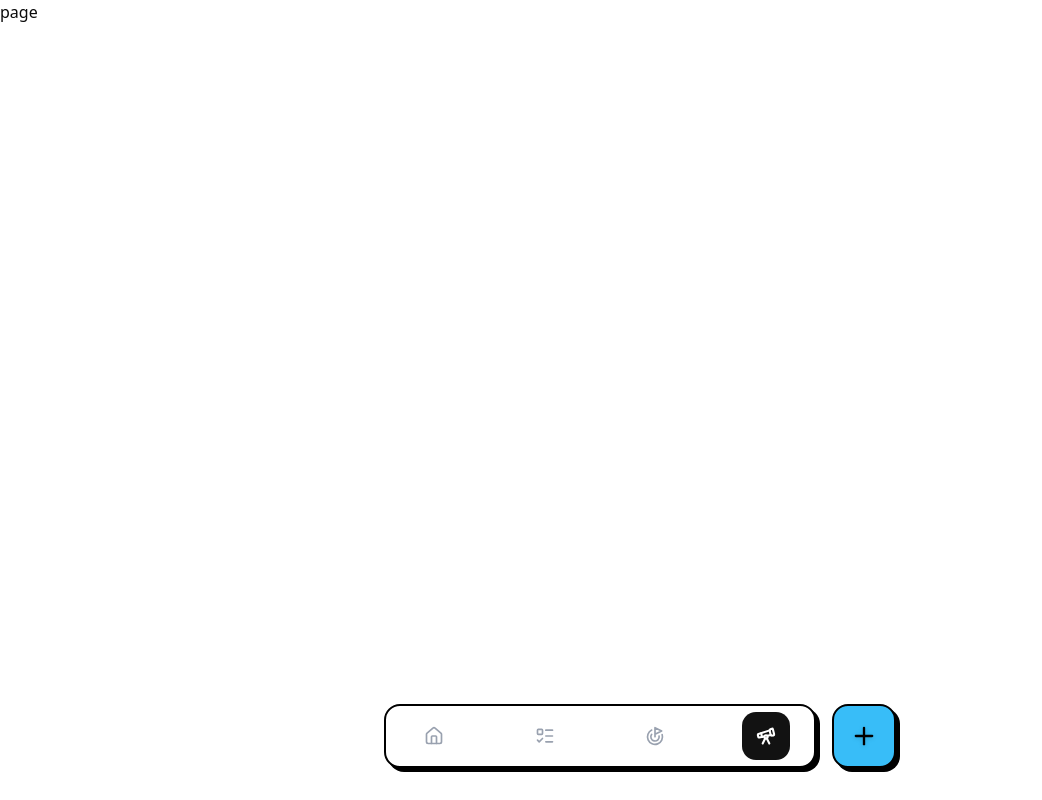
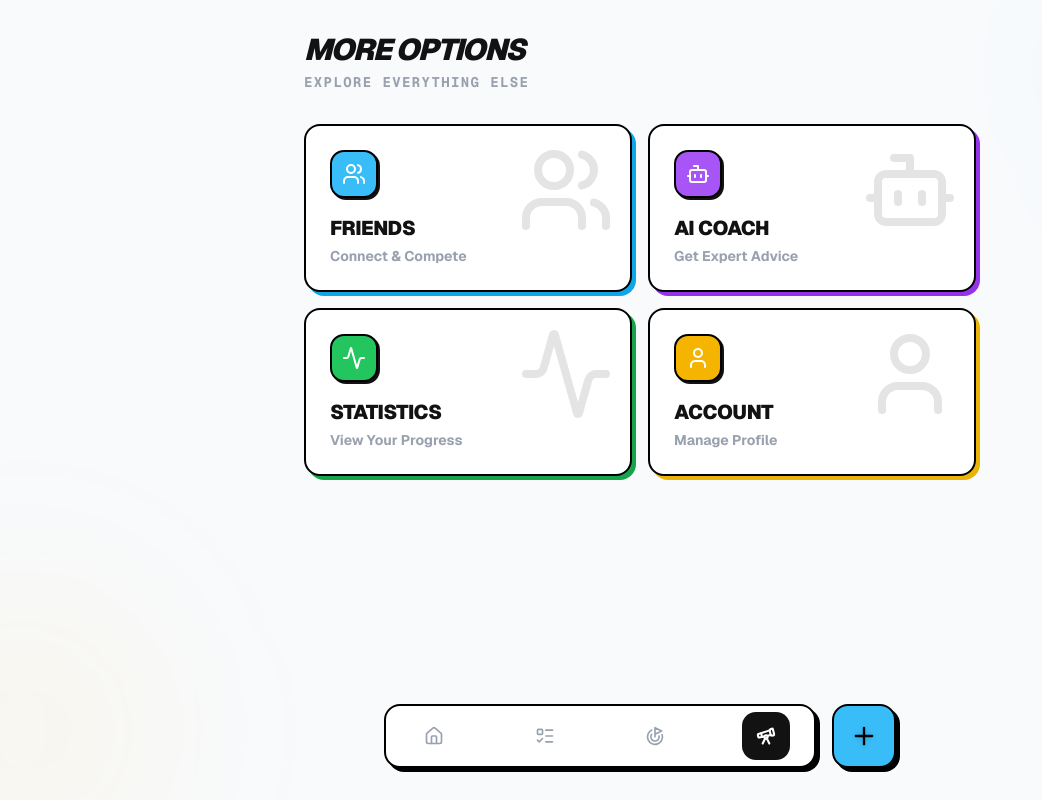
Before and after one commit to StarDust130/Prime-Day, a Next.js app: page /more in a window 1280 px wide. Shown: the whole page, without its empty margins (0-1042 px from the left). Built offline with nearby package versions, Linux system fonts and the light colour scheme.

Commit message:
feat: implement More Options page with navigation links and background decoration

```diff
--- a/app/(main)/more/page.tsx
+++ b/app/(main)/more/page.tsx
@@ -1,7 +1,121 @@
+"use client";
 
-const page = () => {
+import Link from "next/link";
+import {
+  Users,
+  User,
+  Activity,
+  Bot,
+  ArrowRight,
+  ArrowLeft,
+} from "lucide-react";
+import { Button } from "@/components/ui/button";
+import { useRouter } from "next/navigation";
+
+const menuItems = [
+  {
+    title: "Friends",
+    description: "Connect & Compete",
+    icon: Users,
+    href: "/friends",
+    color: "bg-[#38BDF8]", // Sky Blue
+    shadow: "shadow-[4px_4px_0px_0px_#0EA5E9]",
+  },
+  {
+    title: "AI Coach",
+    description: "Get Expert Advice",
+    icon: Bot,
+    href: "/coach",
+    color: "bg-[#A855F7]", // Purple
+    shadow: "shadow-[4px_4px_0px_0px_#9333EA]",
+  },
+  {
+    title: "Statistics",
+    description: "View Your Progress",
+    icon: Activity,
+    href: "/stats",
+    color: "bg-[#22C55E]", // Green
+    shadow: "shadow-[4px_4px_0px_0px_#16A34A]",
+  },
+  {
+    title: "Account",
+    description: "Manage Profile",
+    icon: User,
+    href: "/account",
+    color: "bg-[#F4B400]", // Yellow
+    shadow: "shadow-[4px_4px_0px_0px_#EAB308]",
+  },
+];
+
+export default function MorePage() {
+  const router = useRouter();
+
   return (
-    <div>page</div>
-  )
+    <div className="min-h-screen bg-[#F8FAFC] pb-24 md:p-8 pt-6 px-4 font-sans text-[#121212] overflow-hidden relative">
+      {/* --- BACKGROUND DECORATION --- */}
+      <div className="fixed inset-0 pointer-events-none z-0">
+        <div className="absolute top-[-10%] right-[-10%] w-[300px] h-[300px] bg-[#38BDF8]/5 rounded-full blur-[80px]" />
+        <div className="absolute bottom-[-10%] left-[-10%] w-[300px] h-[300px] bg-[#F4B400]/5 rounded-full blur-[80px]" />
+      </div>
+
+      <div className="relative z-10 max-w-2xl mx-auto">
+        <header className="mb-8 flex items-center gap-4">
+          <Button
+            variant="ghost"
+            size="icon"
+            onClick={() => router.back()}
+            className="rounded-full hover:bg-black/5 md:hidden"
+          >
+            <ArrowLeft className="h-6 w-6" />
+          </Button>
+          <div>
+            <h1 className="text-3xl font-black italic tracking-tighter uppercase">
+              More Options
+            </h1>
+            <p className="text-sm font-bold text-gray-400 font-mono tracking-widest mt-1">
+              EXPLORE EVERYTHING ELSE
+            </p>
+          </div>
+        </header>
+
+        <div className="grid grid-cols-1 sm:grid-cols-2 gap-4 mb-8">
+          {menuItems.map((item) => (
+            <Link key={item.title} href={item.href} className="group">
+              <div
+                className={`h-full bg-white p-6 rounded-2xl border-2 border-black ${item.shadow} group-hover:translate-x-[-2px] group-hover:translate-y-[-2px] group-hover:shadow-none transition-all duration-200 relative overflow-hidden`}
+              >
+                <div
+                  className={`absolute top-0 right-0 p-4 opacity-10 group-hover:opacity-20 transition-opacity`}
+                >
+                  <item.icon className="w-24 h-24 text-black" />
+                </div>
+
+                <div className="relative z-10 flex flex-col h-full justify-between">
+                  <div
+                    className={`w-12 h-12 rounded-xl border-2 border-black flex items-center justify-center mb-4 ${item.color} shadow-[2px_2px_0px_0px_#121212]`}
+                  >
+                    <item.icon className="h-6 w-6 text-white" />
+                  </div>
+
+                  <div>
+                    <h3 className="text-xl font-black uppercase tracking-tight mb-1">
+                      {item.title}
+                    </h3>
+                    <p className="text-sm font-bold text-gray-400">
+                      {item.description}
+                    </p>
+                  </div>
+
+                  <div className="absolute bottom-6 right-6 opacity-0 group-hover:opacity-100 transition-opacity transform translate-x-2 group-hover:translate-x-0">
+                    <ArrowRight className="h-6 w-6" />
+                  </div>
+                </div>
+              </div>
+            </Link>
+          ))}
+        </div>
+
+      </div>
+    </div>
+  );
 }
-export default page
```
